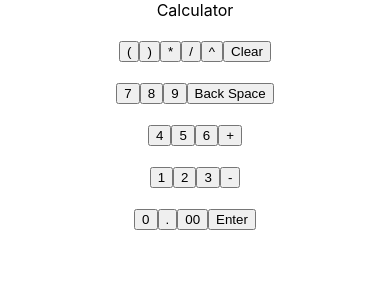
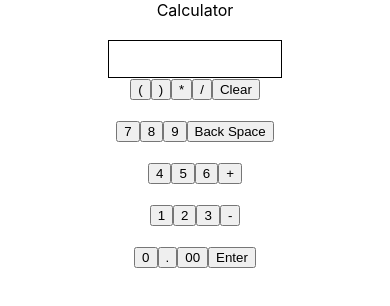
Before and after one commit to AidanMcB/React-Calculator, a React (Create React App) app: page / in a window 390 px wide. Shown: the top 306 px of the page. Built offline with nearby package versions, Linux system fonts and the light colour scheme.

Commit message:
removed exponent enter, added answers largeer than 16 are exponennts

```diff
--- a/src/components/Calculator.js
+++ b/src/components/Calculator.js
@@ -17,7 +17,7 @@ export default class Calculator extends React.Component {
                         <button onClick={(e) => this.props.handleClick(e.target.name) } name=")">)</button>
                         <button onClick={(e) => this.props.handleClick(e.target.name) } name="*">*</button>
                         <button onClick={(e) => this.props.handleClick(e.target.name) } name="/">/</button>
-                        <button onClick={(e) => this.props.handleClick(e.target.name) } name="^">^</button>
+                        {/* <button onClick={(e) => this.props.handleClick(e.target.name) } name="^">^</button> */}
                         <button onClick={(e) => this.props.handleClick(e.target.name) } name="clear">Clear</button>
                     </div>
                     <br />
--- a/src/components/CalculatorPage.js
+++ b/src/components/CalculatorPage.js
@@ -2,9 +2,9 @@ import React from 'react';
 // Components
 import Calculator from './Calculator'
 
-export default class CalculatorPage extends React.Component{
+export default class CalculatorPage extends React.Component {
 
-    constructor(props){
+    constructor(props) {
         super(props);
         this.state = {
             display: ""
@@ -13,7 +13,7 @@ export default class CalculatorPage extends React.Component{
 
     //decides what function to execute based on the button pressed
     handleClick = (button) => {
-        switch (button){
+        switch (button) {
             case "enter":
                 this.calculate()
                 break;
@@ -23,10 +23,12 @@ export default class CalculatorPage extends React.Component{
             case "back-space":
                 this.backSpace()
                 break;
-            default: this.setState({
+            default:
+                this.setState({
                     display: this.state.display + button
                 })
         }
+
     }
 
     //clears the display
@@ -38,17 +40,25 @@ export default class CalculatorPage extends React.Component{
     //removes the last entered number/symbol
     backSpace = () => {
         this.setState({
-            display: this.state.display.slice(0,-1)
+            display: this.state.display.slice(0, -1)
         })
     }
     //calculate based on the operand
-    calculate = (button) => {
-        try{
+    calculate = () => {
+        try {
+            if (((eval(this.state.display) || "") + "").length > 16) {
+                console.log("ok")
+                const answer = ((eval(this.state.display) || "") + "").length
                 this.setState({
-                display: (eval(this.state.display) || "" ) + ""
+                    display: answer.toExponential()
+            })
+        }else {
+            this.setState({
+                display: (eval(this.state.display) || "") + ""
             })
         }
-        catch(e){
+    }
+    catch(e) {
         this.setState({
             display: "ERROR"
         })
@@ -56,11 +66,11 @@ export default class CalculatorPage extends React.Component{
     }
 }
 
-    render(){
-        return(
+render() {
+    return (
         <div>
             Calculator
-                <Calculator handleClick={this.handleClick} display={this.state.display}/>
+            <Calculator handleClick={this.handleClick} display={this.state.display} />
         </div>
     )
 }
--- a/src/components/Screen.js
+++ b/src/components/Screen.js
@@ -1,10 +1,14 @@
 import React from 'react'
 
-export default class Screen extends React.Component{
+export default class Screen extends React.Component {
 
-    render(){
-        return(
-            <div className="display">{this.props.display}</div>
+    render() {
+        return (
+            <div className="display-container">
+                <div className="display">
+                    {this.props.display}
+                </div>
+            </div>
 
         )
     }
--- a/src/index.css
+++ b/src/index.css
@@ -10,4 +10,20 @@ code {
   font-family: source-code-pro, Menlo, Monaco, Consolas, 'Courier New',
     monospace;
 }
-@media
+@media all and (max-width: 500px){
+  .display-container{
+    display: flex;
+    justify-content: center;
+    display: flex;
+  }
+  .display{
+    text-align: right;
+    display: block;
+    border: 1px solid black;
+    padding: .5em;
+    height: 1.25em;
+    width: 40%;
+  }
+
+
+}
```
Lines whose indentation alone changed are shown as unchanged.
